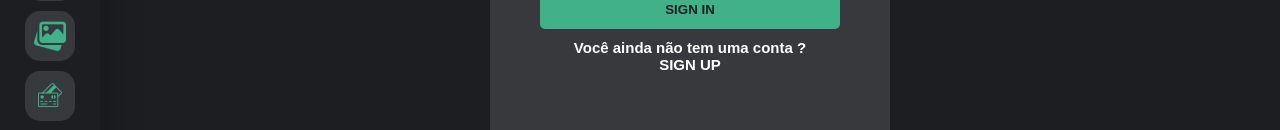
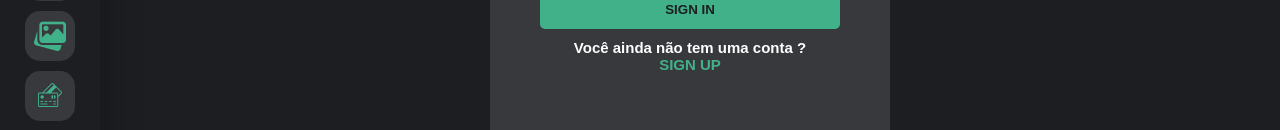
Before and after one commit to victor-joness/Solf1-Solucoes-Financeiras, a React (Create React App) app in the folder Client/: page /SignIN in a window 1280 px wide. Shown: the part 304-434 px from the top of the page. Built offline with nearby package versions, Linux system fonts and the light colour scheme; a web font is replaced by a local one.

Commit message:
Update signin.css

```diff
--- a/Client/src/Pages/Autorizada/Login/SignIn/signin.css
+++ b/Client/src/Pages/Autorizada/Login/SignIn/signin.css
@@ -95,7 +95,7 @@
     margin-top: 1rem;
 }
 
-.signin-container .signin-container-direita .signin-container-direita-footer__account a{
+.signin-container .signin-container-direita .signin-container-direita-footer__account p{
     color: var(--verde);
     cursor: pointer;
 }
```
